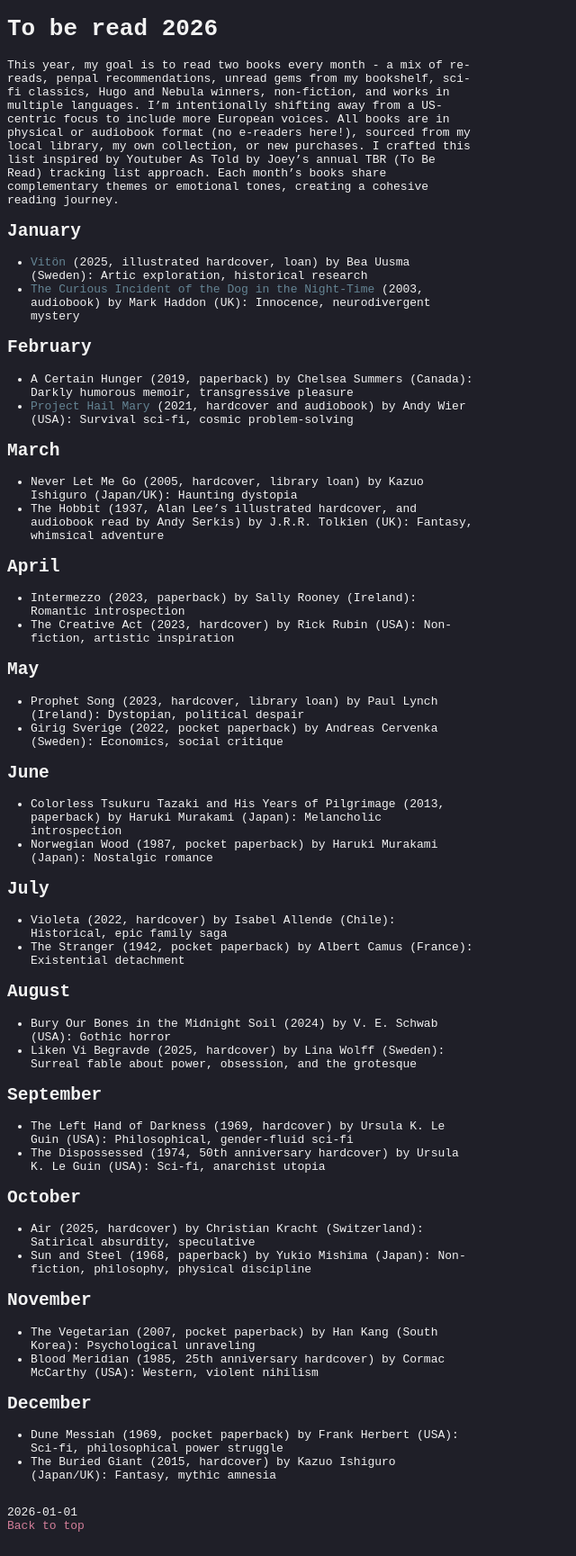
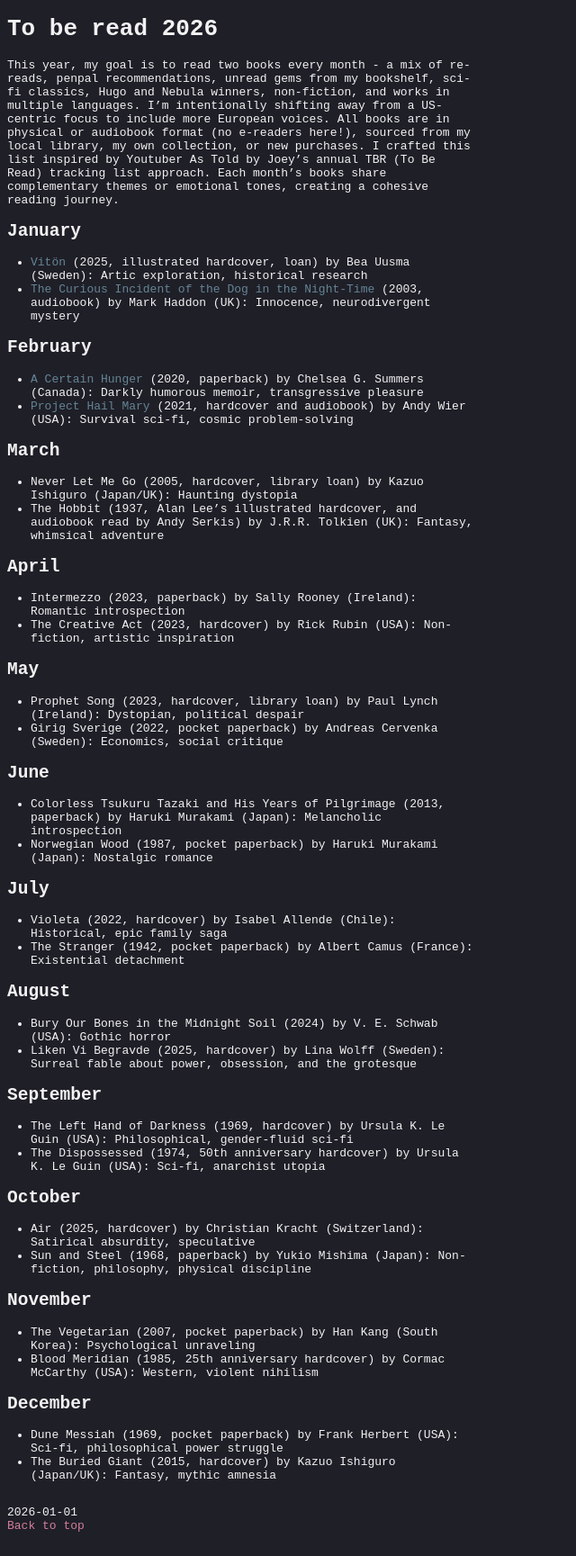
Before and after one commit to s-estay/s-estay.github.io, a Jekyll site: the page built from _posts/2026-01-01-to-be-read.md, in a window 1280 px wide. Shown: the whole page at 90% size, without its empty margins (0-640 px from the left). Built offline with Jekyll 4.4.1, drawn with Linux system fonts in a browser that asks for light colours.

Commit message:
update tbr list

```diff
--- a/_posts/2026-01-01-to-be-read.md
+++ b/_posts/2026-01-01-to-be-read.md
@@ -12,7 +12,7 @@ This year, my goal is to read two books every month - a mix of re-reads, penpal
 - [The Curious Incident of the Dog in the Night-Time]({% post_url ./2026-01-31-curious-incident %}) (2003, audiobook) by Mark Haddon (UK): Innocence, neurodivergent mystery
 
 ## February
-- A Certain Hunger (2019, paperback) by Chelsea Summers (Canada): Darkly humorous memoir, transgressive pleasure
+- [A Certain Hunger]({% post_url ./2026-02-27-certain-hunger %}) (2020, paperback) by Chelsea G. Summers (Canada): Darkly humorous memoir, transgressive pleasure
 - [Project Hail Mary]({% post_url ./2026-02-21-hail-mary %}) (2021, hardcover and audiobook) by Andy Wier (USA): Survival sci-fi, cosmic problem-solving
 
 ## March
```
